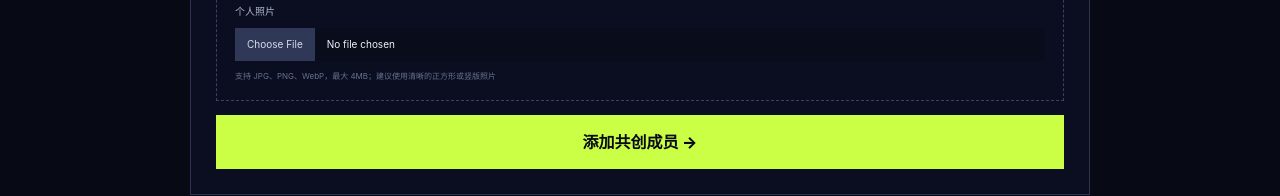
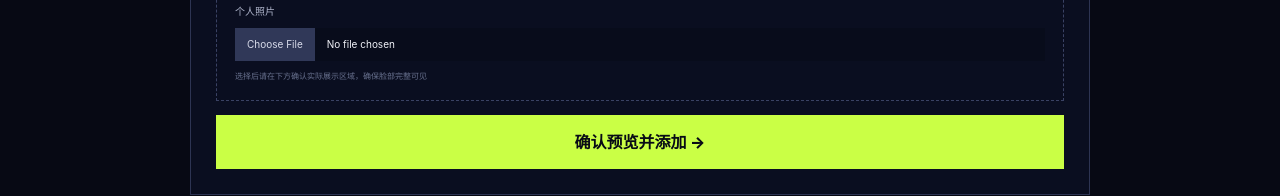
Before and after one commit to kian0711/kian-embodied-ai, a Next.js app: page /admin/collaborators in a window 1280 px wide. Shown: the part 756-952 px from the top of the page. Built offline with nearby package versions, Linux system fonts and the light colour scheme.

Commit message:
Preview and position collaborator photos

```diff
--- a/app/admin/collaborators/page.tsx
+++ b/app/admin/collaborators/page.tsx
@@ -1,15 +1,18 @@
 "use client";
 
-import { FormEvent, useState } from "react";
+import { ChangeEvent, FormEvent, useEffect, useState } from "react";
+import "./preview.css";
 type Member={id:number;name:string;school:string;researchDirection:string;bio:string};
 
 export default function CollaboratorAdminPage(){
-  const [key,setKey]=useState(""); const [members,setMembers]=useState<Member[]>([]); const [status,setStatus]=useState(""); const [busy,setBusy]=useState(false);
+  const [key,setKey]=useState(""); const [members,setMembers]=useState<Member[]>([]); const [status,setStatus]=useState(""); const [busy,setBusy]=useState(false); const [preview,setPreview]=useState(""); const [photoY,setPhotoY]=useState(20);
+  useEffect(()=>()=>{if(preview)URL.revokeObjectURL(preview)},[preview]);
+  function selectPhoto(event:ChangeEvent<HTMLInputElement>){const file=event.target.files?.[0];if(!file)return;setPreview(URL.createObjectURL(file));setPhotoY(20);}
   async function load(){ if(!key){setStatus("请先输入管理员密钥");return;} const response=await fetch("/api/collaborators"); const data=await response.json() as {collaborators?:Member[]}; setMembers(data.collaborators||[]); }
-  async function submit(event:FormEvent<HTMLFormElement>){event.preventDefault();setBusy(true);setStatus("正在添加共创成员…");const form=event.currentTarget;try{const response=await fetch("/api/collaborators",{method:"POST",headers:{Authorization:`Bearer ${key}`},body:new FormData(form)});const data=await response.json() as {error?:string};if(!response.ok)throw new Error(data.error||"添加失败");form.reset();setStatus("成员已添加并展示在合作共创区域");await load();}catch(error){setStatus(error instanceof Error?error.message:"添加失败");}finally{setBusy(false);}}
+  async function submit(event:FormEvent<HTMLFormElement>){event.preventDefault();setBusy(true);setStatus("正在添加共创成员…");const form=event.currentTarget;try{const response=await fetch("/api/collaborators",{method:"POST",headers:{Authorization:`Bearer ${key}`},body:new FormData(form)});const data=await response.json() as {error?:string};if(!response.ok)throw new Error(data.error||"添加失败");form.reset();setPreview("");setPhotoY(20);setStatus("成员已添加并展示在合作共创区域");await load();}catch(error){setStatus(error instanceof Error?error.message:"添加失败");}finally{setBusy(false);}}
   async function remove(id:number){if(!window.confirm("确认删除这位共创成员吗？"))return;const response=await fetch(`/api/collaborators/${id}`,{method:"DELETE",headers:{Authorization:`Bearer ${key}`}});const data=await response.json() as {error?:string};setStatus(response.ok?"成员已删除":data.error||"删除失败");if(response.ok)await load();}
   return <main className="admin-page"><div className="admin-shell"><a className="admin-back" href="/">← 返回 KIAN 学习地图</a><p className="eyebrow"><span /> CO-CREATION ADMIN DESK</p><h1>合作共创成员管理</h1><p className="admin-lead">由管理员统一添加共创伙伴的公开资料。照片将与姓名、学校、研究方向及个人简介一同展示在首页。</p>
-    <form className="paper-form collaborator-form" onSubmit={submit}><label className="wide">管理员密钥<input type="password" value={key} onChange={event=>setKey(event.target.value)} required /></label><label>姓名<input name="name" maxLength={80} required placeholder="成员姓名" /></label><label>学校<input name="school" maxLength={160} required placeholder="学校 / 院系" /></label><label className="wide">研究方向<input name="researchDirection" maxLength={300} required placeholder="例如：视觉语言动作模型、机器人学习" /></label><label className="wide">个人简介<textarea name="bio" maxLength={2000} required placeholder="介绍研究经历、关注的问题与希望开展的合作" /></label><label className="wide file-field">个人照片<input name="photo" type="file" accept="image/jpeg,image/png,image/webp,.jpg,.jpeg,.png,.webp" required /><small>支持 JPG、PNG、WebP，最大 4MB；建议使用清晰的正方形或竖版照片</small></label><button className="wide" disabled={busy}>{busy?"正在添加…":"添加共创成员 →"}</button>{status&&<p className="wide form-status" role="status">{status}</p>}</form>
+    <form className="paper-form collaborator-form" onSubmit={submit}><label className="wide">管理员密钥<input type="password" value={key} onChange={event=>setKey(event.target.value)} required /></label><label>姓名<input name="name" maxLength={80} required placeholder="成员姓名" /></label><label>学校<input name="school" maxLength={160} required placeholder="学校 / 院系" /></label><label className="wide">研究方向<input name="researchDirection" maxLength={300} required placeholder="例如：视觉语言动作模型、机器人学习" /></label><label className="wide">个人简介<textarea name="bio" maxLength={2000} required placeholder="介绍研究经历、关注的问题与希望开展的合作" /></label><label className="wide file-field">个人照片<input name="photo" type="file" accept="image/jpeg,image/png,image/webp,.jpg,.jpeg,.png,.webp" required onChange={selectPhoto} /><small>选择后请在下方确认实际展示区域，确保脸部完整可见</small></label>{preview&&<div className="wide photo-preview-desk"><div><small>前台卡片实际照片区域</small><div className="photo-preview-frame"><img src={preview} alt="共创者照片预览" style={{objectPosition:`50% ${photoY}%`}}/><span>照片展示预览</span></div></div><label>调整照片上下位置<input type="range" min="0" max="100" value={photoY} onChange={event=>setPhotoY(Number(event.target.value))}/><small>拖动滑块，直到人物脸部完整显示</small></label><input type="hidden" name="photoPosition" value={`50% ${photoY}%`}/></div>}<button className="wide" disabled={busy}>{busy?"正在添加…":"确认预览并添加 →"}</button>{status&&<p className="wide form-status" role="status">{status}</p>}</form>
     <section className="review-desk"><div className="review-head"><div><small>ADMIN ONLY</small><h2>已展示成员</h2></div><button onClick={load}>刷新列表</button></div><div className="review-list">{members.map(member=><article key={member.id}><div><small>{member.school}</small><h3>{member.name}</h3><span>{member.researchDirection}</span></div><div className="review-actions"><button className="danger" onClick={()=>remove(member.id)}>删除</button></div></article>)}</div></section>
   </div></main>;
 }
--- /dev/null
+++ b/app/admin/collaborators/preview.css
@@ -0,0 +1 @@
+.photo-preview-desk{display:grid;grid-template-columns:340px 1fr;gap:28px;align-items:center;padding:22px;border:1px solid #343c5d;background:#0b1022}.photo-preview-desk>div>small{display:block;margin-bottom:10px;color:#caff45;font-size:9px;letter-spacing:.12em}.photo-preview-frame{position:relative;width:100%;height:235px;overflow:hidden;border:1px solid #4a5578;border-radius:12px;background:#11162a}.photo-preview-frame img{display:block;width:100%;height:100%;object-fit:cover}.photo-preview-frame span{position:absolute;left:12px;bottom:12px;padding:5px 8px;border-radius:5px;background:#1769ff;color:white;font-size:9px}.photo-preview-desk>label{display:grid;gap:12px;color:#eef1f8;font-size:12px}.photo-preview-desk input[type=range]{width:100%;accent-color:#caff45}.photo-preview-desk label small{color:#7f89a7;font-size:9px}@media(max-width:700px){.photo-preview-desk{grid-template-columns:1fr}.photo-preview-frame{height:215px}}
--- a/app/api/collaborators/route.ts
+++ b/app/api/collaborators/route.ts
@@ -13,6 +13,7 @@ async function ensureTable(db: D1Database) {
     photo_name TEXT NOT NULL,
     created_at TEXT NOT NULL
   )`).run();
+  try { await db.prepare(`ALTER TABLE collaborators ADD COLUMN photo_position TEXT NOT NULL DEFAULT '50% 20%'`).run(); } catch {}
 }
 
 function isAdmin(request: NextRequest) {
@@ -26,7 +27,7 @@ export async function GET() {
     const db = getD1();
     await ensureTable(db);
     const rows = await db.prepare(`SELECT id, name, school, research_direction AS researchDirection,
-      bio, created_at AS createdAt FROM collaborators ORDER BY created_at ASC, id ASC`).all();
+      bio, photo_position AS photoPosition, created_at AS createdAt FROM collaborators ORDER BY created_at ASC, id ASC`).all();
     return NextResponse.json({ collaborators: rows.results }, { headers: { "Cache-Control": "no-store" } });
   } catch (error) {
     return NextResponse.json({ collaborators: [], error: error instanceof Error ? error.message : "暂时无法读取共创成员" }, { status: 500 });
@@ -41,6 +42,7 @@ export async function POST(request: NextRequest) {
     const school = String(form.get("school") || "").trim();
     const researchDirection = String(form.get("researchDirection") || "").trim();
     const bio = String(form.get("bio") || "").trim();
+    const photoPosition = String(form.get("photoPosition") || "50% 20%").trim();
     if (!name || !school || !researchDirection || !bio) return NextResponse.json({ error: "请填写全部成员资料" }, { status: 400 });
     if (name.length > 80 || school.length > 160 || researchDirection.length > 300 || bio.length > 2000) return NextResponse.json({ error: "成员资料超出字数限制" }, { status: 400 });
 
@@ -58,8 +60,8 @@ export async function POST(request: NextRequest) {
     await ensureTable(db);
     try {
       const row = await db.prepare(`INSERT INTO collaborators
-        (name, school, research_direction, bio, photo_key, photo_name, created_at)
-        VALUES (?, ?, ?, ?, ?, ?, ?) RETURNING id`).bind(name, school, researchDirection, bio, photoKey, photo.name, new Date().toISOString()).first<{ id: number }>();
+        (name, school, research_direction, bio, photo_key, photo_name, photo_position, created_at)
+        VALUES (?, ?, ?, ?, ?, ?, ?, ?) RETURNING id`).bind(name, school, researchDirection, bio, photoKey, photo.name, photoPosition, new Date().toISOString()).first<{ id: number }>();
       return NextResponse.json({ ok: true, id: row?.id }, { status: 201 });
     } catch (error) {
       await env.FILES.delete(photoKey);
--- a/app/components/CollaboratorSection.tsx
+++ b/app/components/CollaboratorSection.tsx
@@ -2,7 +2,7 @@
 
 import { useEffect, useState } from "react";
 
-type Collaborator = { id:number; name:string; school:string; researchDirection:string; bio:string };
+type Collaborator = { id:number; name:string; school:string; researchDirection:string; bio:string; photoPosition?:string };
 
 export function CollaboratorSection() {
   const [members, setMembers] = useState<Collaborator[]>([]);
@@ -10,7 +10,7 @@ export function CollaboratorSection() {
   return <section className="collaboration-section" id="collaboration"><div className="shell">
     <div className="section-head collaboration-head"><div><p className="eyebrow"><span /> COLLABORATE · CREATE · EXPLORE</p><h2>合作共创</h2></div><p>连接不同学校与研究方向的探索者，<br />让想法在交流、实验与实践中共同生长。</p></div>
     {members.length ? <div className="collaborator-grid">{members.map((member, index) => <article className="collaborator-card" key={member.id}>
-      <div className="collaborator-photo"><img src={`/api/collaborators/${member.id}/photo`} alt={`${member.name}的个人照片`} /><span>{String(index + 1).padStart(2,"0")}</span></div>
+      <div className="collaborator-photo"><img src={`/api/collaborators/${member.id}/photo`} alt={`${member.name}的个人照片`} style={{objectPosition:member.photoPosition || "50% 20%"}} /><span>{String(index + 1).padStart(2,"0")}</span></div>
       <div className="collaborator-info"><div className="member-school"><span>学校 / 机构</span><small title={member.school}>{member.school || "暂未填写"}</small></div><h3 title={member.name}>{member.name}</h3><div className="member-research"><p className="research-label">研究方向</p><strong title={member.researchDirection}>{member.researchDirection || "具身智能"}</strong></div><p className="collaborator-bio" title={member.bio}>{member.bio || "一起学习、实践与分享具身智能。"}</p></div>
     </article>)}</div> : <div className="collaborator-empty"><span>CO-CREATION NETWORK</span><h3>共创席位正在开放</h3><p>成员资料将由管理员添加，并在这里展示。</p></div>}
   </div></section>;
--- a/db/schema.ts
+++ b/db/schema.ts
@@ -62,5 +62,6 @@ export const collaborators = sqliteTable("collaborators", {
   bio: text("bio").notNull(),
   photoKey: text("photo_key").notNull(),
   photoName: text("photo_name").notNull(),
+  photoPosition: text("photo_position").notNull().default("50% 20%"),
   createdAt: text("created_at").notNull(),
 });
```
